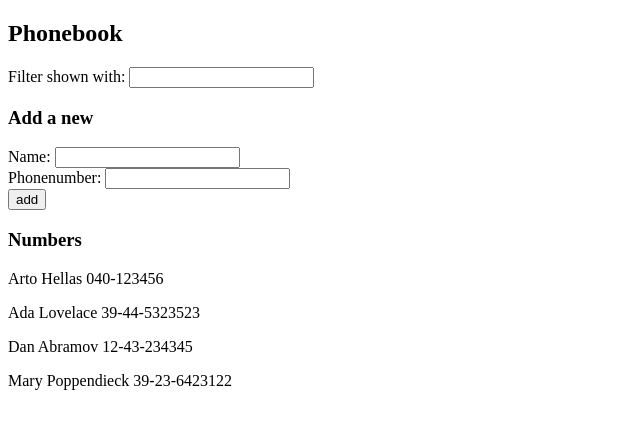
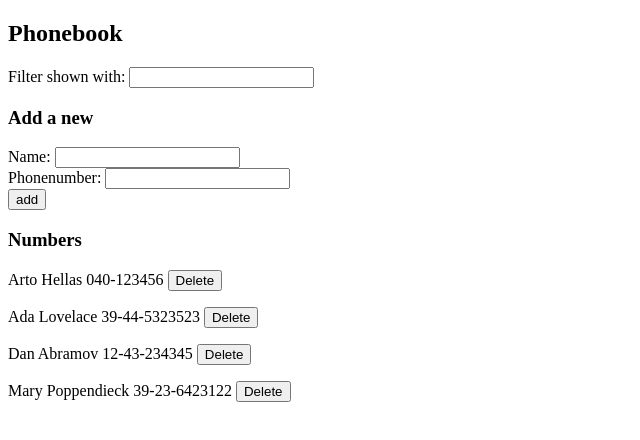
Before and after one commit to Krediann/FSO, a React (Vite) app in the folder osa2/puhelinluettelo/: page / in a window 1280 px wide. Shown: the top 440 px of the page, without its empty margins (0-640 px from the left). Built offline with nearby package versions, Linux system fonts and the light colour scheme; data requests are answered from the project's data file.

Commit message:
feat: 2-14 step9

```diff
--- a/osa2/puhelinluettelo/src/App.tsx
+++ b/osa2/puhelinluettelo/src/App.tsx
@@ -2,13 +2,13 @@ import { useEffect, useState } from "react"
 import { Display } from "./components/Display"
 import { Filter } from "./components/Filter"
 import { PersonForm } from "./components/Form"
-import { create, getAll } from "./services/persons"
+import { create, deletePersonById, getAll } from "./services/persons"
 
 type InputChangeEvent = React.ChangeEvent<HTMLInputElement>
 export interface Person {
   name: string
   phoneNumber: string
-  id: string
+  id: number
 }
 
 const App = () => {
@@ -22,6 +22,19 @@ const App = () => {
       setPersons(initialPersons)
     })
   }, [])
+
+  const handleDelete = (id: number) => {
+    const person = persons.find((person) => person.id === id)
+    if (!person) {
+      alert("no person")
+      return
+    }
+    if (window.confirm(`Are you sure you want to delete ${person.name} ?`)) {
+      deletePersonById(id).then(() => {
+        setPersons(persons.filter((person) => person.id !== id))
+      })
+    }
+  }
 
   const handleSubmit: React.FormEventHandler<HTMLFormElement> = (event) => {
     event.preventDefault()
@@ -75,7 +88,11 @@ const App = () => {
       />
 
       <h3>Numbers</h3>
-      <Display persons={persons} filter={newFilter} />
+      <Display
+        persons={persons}
+        filter={newFilter}
+        handleDelete={handleDelete}
+      />
     </div>
   )
 }
--- a/osa2/puhelinluettelo/src/components/Display.tsx
+++ b/osa2/puhelinluettelo/src/components/Display.tsx
@@ -3,6 +3,7 @@ import { Person } from "../App"
 interface Display {
   persons: Person[]
   filter: string
+  handleDelete: (id: number) => void
 }
 
 export const Display = (props: Display) => {
@@ -12,10 +13,13 @@ export const Display = (props: Display) => {
   return (
     <div>
       {existingPersons.map((person) => (
-        <div key={person.name}>
+        <div key={person.id}>
           {" "}
           <p>
-            {person.name} {person.phoneNumber}
+            {person.name} {person.phoneNumber}{" "}
+            <button onClick={() => props.handleDelete(person.id)}>
+              Delete
+            </button>
           </p>{" "}
         </div>
       ))}
--- a/osa2/puhelinluettelo/src/services/persons.tsx
+++ b/osa2/puhelinluettelo/src/services/persons.tsx
@@ -11,3 +11,7 @@ export const create = (newPerson: Person) => {
   const req = axios.post(baseUrl, newPerson)
   return req.then((res) => res.data)
 }
+
+export const deletePersonById = (id: number) => {
+  return axios.delete(`${baseUrl}/${id}`)
+}
```
